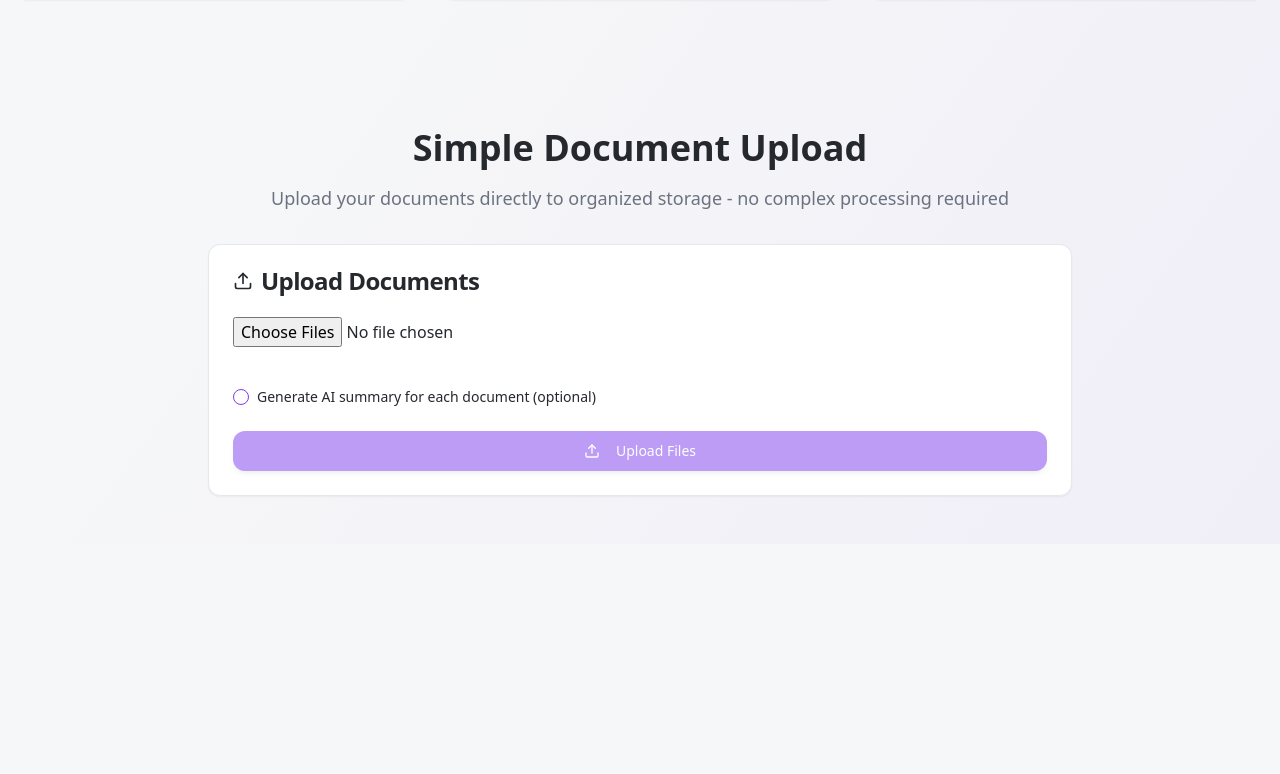
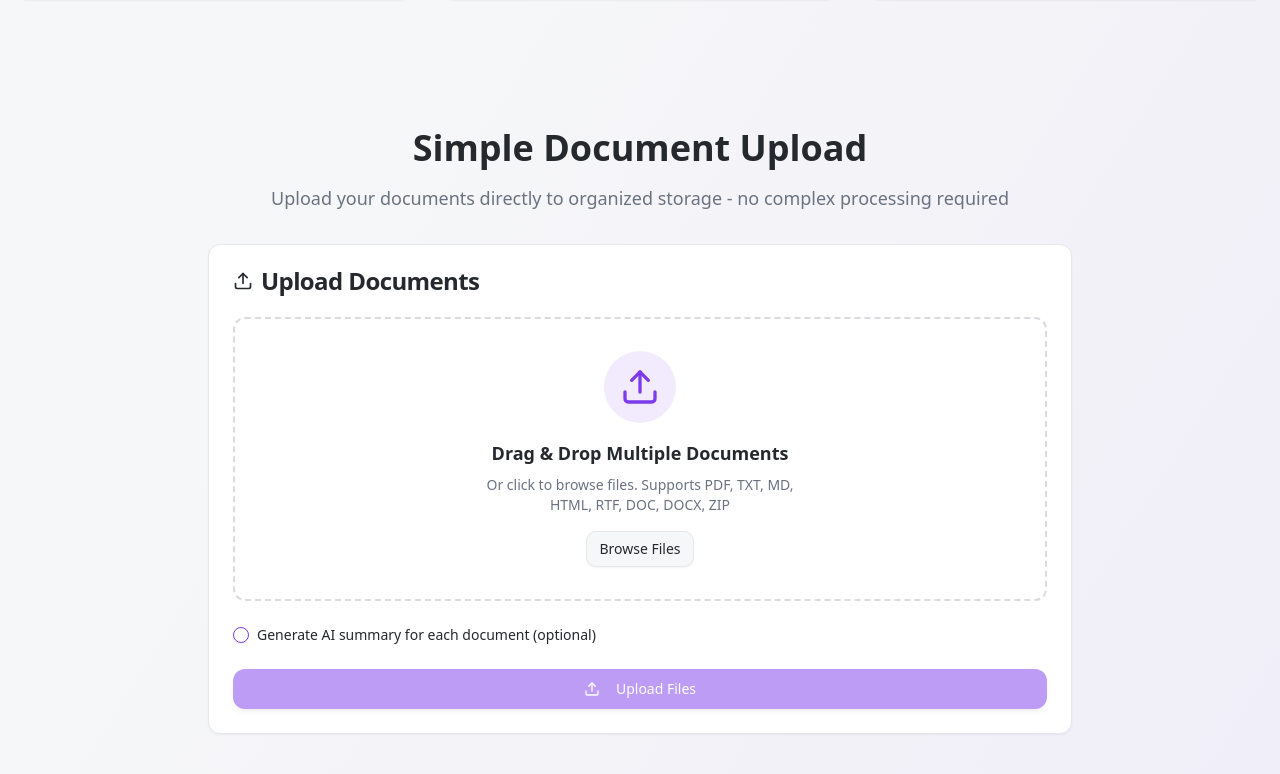
Before and after one commit to Jaymelynng/gym-extract-alchemy, a React (Vite) app: page / in a window 1280 px wide. Shown: the part 1244-2018 px from the top of the page. Before the commit the page ends 1788 px from the top, so only its background shows below. Built offline with nearby package versions, Linux system fonts and the light colour scheme.

Commit message:
Fix: Enable bulk document upload
The user reported an issue with uploading multiple documents at once. This commit addresses the problem.

```diff
--- a/src/components/SimpleUpload.tsx
+++ b/src/components/SimpleUpload.tsx
@@ -17,11 +17,33 @@ const SimpleUpload: React.FC<SimpleUploadProps> = ({ onUploadComplete }) => {
   const [isUploading, setIsUploading] = useState(false);
   const [uploadProgress, setUploadProgress] = useState(0);
   const [uploadedFiles, setUploadedFiles] = useState<{ original: string; summary?: string }[]>([]);
+  const [dragActive, setDragActive] = useState(false);
   const { toast } = useToast();
 
   const handleFileSelect = (event: React.ChangeEvent<HTMLInputElement>) => {
     const files = Array.from(event.target.files || []);
-    setSelectedFiles(files);
+    setSelectedFiles(prev => [...prev, ...files]);
+  };
+
+  const handleDrag = (e: React.DragEvent) => {
+    e.preventDefault();
+    e.stopPropagation();
+    if (e.type === "dragenter" || e.type === "dragover") {
+      setDragActive(true);
+    } else if (e.type === "dragleave") {
+      setDragActive(false);
+    }
+  };
+
+  const handleDrop = (e: React.DragEvent) => {
+    e.preventDefault();
+    e.stopPropagation();
+    setDragActive(false);
+
+    if (e.dataTransfer.files && e.dataTransfer.files.length > 0) {
+      const files = Array.from(e.dataTransfer.files);
+      setSelectedFiles(prev => [...prev, ...files]);
+    }
   };
 
   const uploadFile = async (file: File) => {
@@ -131,33 +153,84 @@ const SimpleUpload: React.FC<SimpleUploadProps> = ({ onUploadComplete }) => {
           </CardTitle>
         </CardHeader>
         <CardContent className="space-y-6">
-          <div>
+          <div
+            className={`relative border-2 border-dashed rounded-xl p-8 text-center transition-all duration-300 ${
+              dragActive
+                ? "border-primary bg-primary/5 scale-105"
+                : "border-muted-foreground/25 hover:border-primary/50 hover:bg-primary/5"
+            } ${isUploading ? "pointer-events-none opacity-50" : ""}`}
+            onDragEnter={handleDrag}
+            onDragLeave={handleDrag}
+            onDragOver={handleDrag}
+            onDrop={handleDrop}
+          >
             <input
               type="file"
               multiple
               accept=".pdf,.txt,.md,.html,.rtf,.doc,.docx,.zip"
               onChange={handleFileSelect}
-              className="mb-4"
+              className="absolute inset-0 w-full h-full opacity-0 cursor-pointer"
               disabled={isUploading}
             />
 
+            <div className="flex flex-col items-center space-y-4">
+              <div className="p-4 rounded-full bg-primary/10">
+                <Upload className="h-10 w-10 text-primary" />
+              </div>
+              <div className="space-y-2">
+                <h3 className="text-lg font-semibold">
+                  {dragActive ? "Drop your documents here!" : "Drag & Drop Multiple Documents"}
+                </h3>
+                <p className="text-sm text-muted-foreground max-w-xs">
+                  Or click to browse files. Supports PDF, TXT, MD, HTML, RTF, DOC, DOCX, ZIP
+                </p>
+              </div>
+              {selectedFiles.length === 0 && (
+                <Button variant="outline" size="sm" className="mt-4">
+                  Browse Files
+                </Button>
+              )}
+            </div>
+          </div>
+
           {selectedFiles.length > 0 && (
             <div className="space-y-2">
+              <div className="flex items-center justify-between">
                 <p className="text-sm text-muted-foreground">
                   Selected {selectedFiles.length} file(s):
                 </p>
+                <Button
+                  variant="ghost"
+                  size="sm"
+                  onClick={() => setSelectedFiles([])}
+                  disabled={isUploading}
+                >
+                  Clear All
+                </Button>
+              </div>
+              <div className="max-h-40 overflow-y-auto space-y-1">
                 {selectedFiles.map((file, index) => (
-                  <div key={index} className="flex items-center gap-2 text-sm">
+                  <div key={index} className="flex items-center justify-between p-2 border rounded">
+                    <div className="flex items-center gap-2 text-sm">
                       <File className="h-4 w-4" />
                       <span>{file.name}</span>
                       <span className="text-muted-foreground">
                         ({(file.size / (1024 * 1024)).toFixed(1)} MB)
                       </span>
                     </div>
+                    <Button
+                      variant="ghost"
+                      size="sm"
+                      onClick={() => setSelectedFiles(prev => prev.filter((_, i) => i !== index))}
+                      disabled={isUploading}
+                    >
+                      ×
+                    </Button>
+                  </div>
                 ))}
               </div>
+            </div>
           )}
-          </div>
 
           <div className="flex items-center space-x-2">
             <Checkbox
```
Lines whose indentation alone changed are shown as unchanged.
